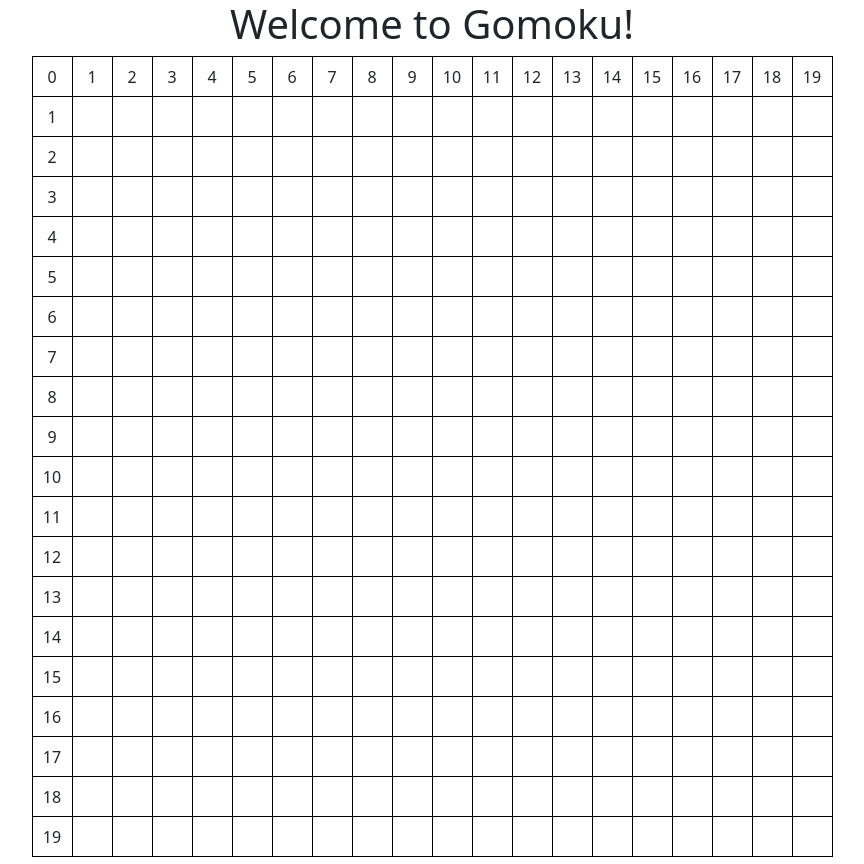
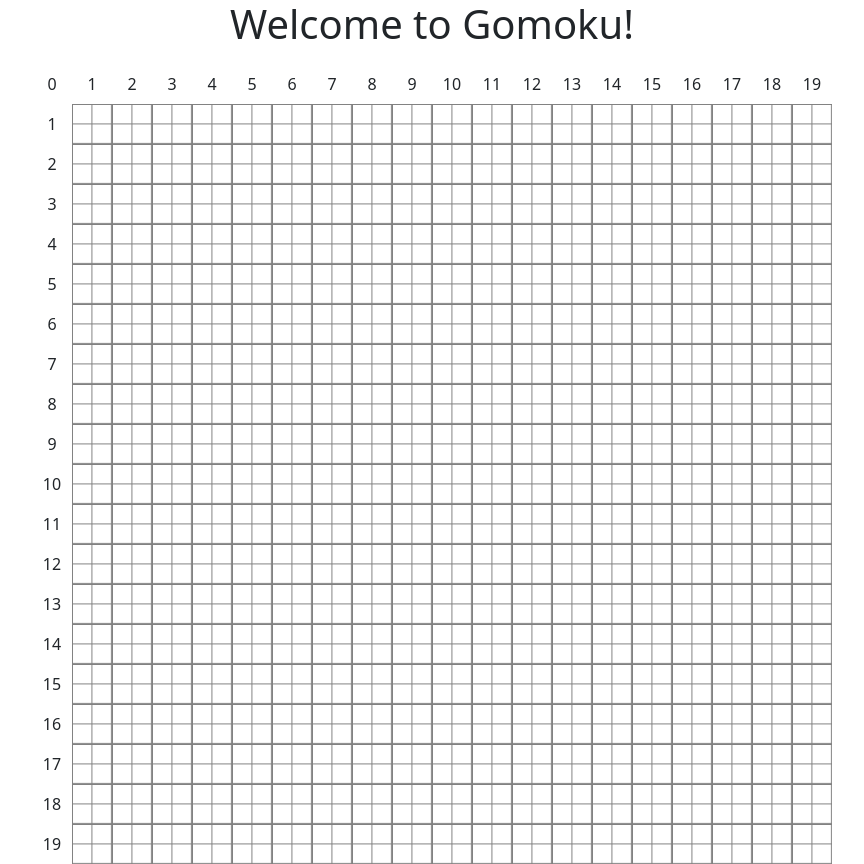
Before and after one commit to Hegelim/gomoku, a Django app: page /game/ in a window 1280 px wide. Shown: the whole page, without its empty margins (208-1072 px from the left). Run offline with Django 3.2, Linux system fonts and the light colour scheme.

Commit message:
Finish creating the grid, on to js

```diff
--- a/gomokuproject/game/static/game/board.css
+++ b/gomokuproject/game/static/game/board.css
@@ -2,17 +2,22 @@
     width: 35px;
     height: 35px;
     /*border-radius: 90%;*/
-    /*background: grey;*/
+    /*background: green;*/
     /*border: 1px solid black;*/
+}
+
+td.non-index {
+    /*border-right: 1px solid grey;*/
+    /*border-bottom: 1px solid grey;*/
+    background-size: calc(700px / 36) calc(700px / 36);
+    background-image:
+            linear-gradient(to right, grey 1px, transparent 1px),
+            linear-gradient(to bottom, grey 1px, transparent 1px);
 }
 
 td {
     width: 40px;
     height: 40px;
-    border: 1px solid black;
+    /*border: 1px solid black;*/
     text-align: center;
 }
-
-/*table {*/
-/*    border: 1px solid black;*/
-/*}*/
--- a/gomokuproject/game/templates/game/board.html
+++ b/gomokuproject/game/templates/game/board.html
@@ -7,9 +7,11 @@
     <!-- CSS only -->
     <link href="https://cdn.jsdelivr.net/npm/bootstrap@5.1.0/dist/css/bootstrap.min.css" rel="stylesheet" integrity="sha384-KyZXEAg3QhqLMpG8r+8fhAXLRk2vvoC2f3B09zVXn8CA5QIVfZOJ3BCsw2P0p/We" crossorigin="anonymous">
     <link rel="stylesheet" type="text/css" href="{% static 'game/board.css' %}">
+
 </head>
 <body>
     <h1 class="text-center">Welcome to Gomoku!</h1>
+    <p class="userpromt"></p>
     <div class="d-flex justify-content-center">
         <table>
             {% for i in range %}
@@ -24,7 +26,12 @@
                             <p class="mx-auto my-auto">{{ i }}</p>
                         </td>
                     {% else %}
-                        <td class="non-index"><button type='button' class="btn rounded-circle"></button></td>
+                        <td class="non-index">
+                            <button type='button'
+                                    class="btn rounded-circle"
+                                    id="{{ '(i,j)' }}">
+                            </button>
+                        </td>
                     {% endif %}
                 {% endfor %}
             </tr>
```
